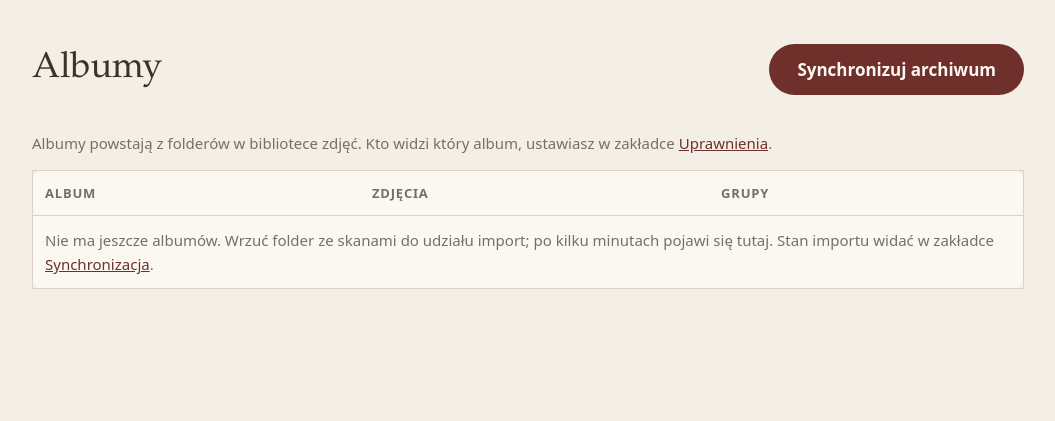
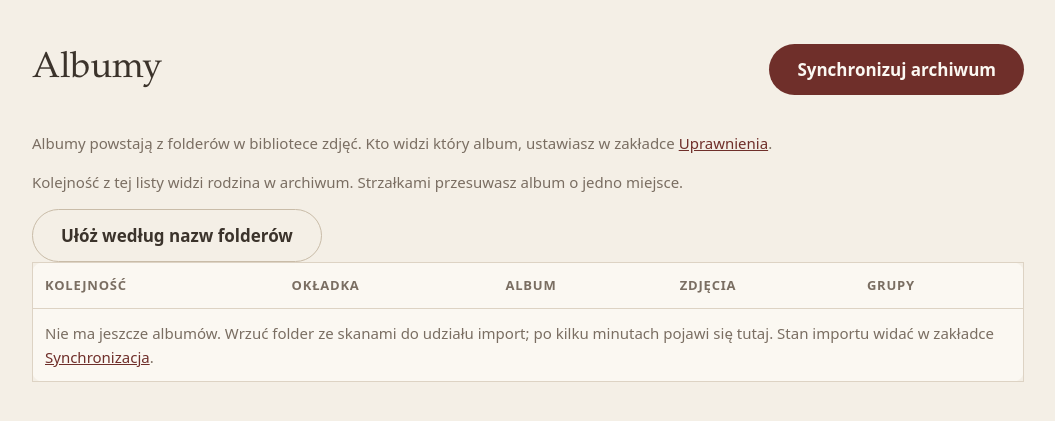
Before and after one commit to Wojtex28/ArchiveHub, a Django app: page /panel/albumy/ in a window 1280 px wide. Shown: the part 150-571 px from the top of the page, without its empty margins (112-1167 px from the left). Run offline with Django 5.2, Linux system fonts and the light colour scheme; the visitor is signed in with stand-in values (Sample User, id 1); data that the repository does not hold is empty.

Commit message:
ETAP 5: zarządzanie albumami (nazwa, opis, okładka, ukrywanie, kolejność) (#7)
Edycja albumu w panelu: nazwa wyświetlana, opis, ukrycie. Okładka wybierana
spośród zdjęć albumu (domyślnie pierwsze). Kolejność albumów strzałkami albo
według nazw folderów; nowe albumy trafiają na koniec. Archiwum pokazuje
kafelki z okładką i opisem w kolejności z panelu.


Claude-Session: https://claude.ai/code/session_0196ffuNipa39dPUwh8EpagU

Co-authored-by: Claude <noreply@anthropic.com>

```diff
--- a/albums/models.py
+++ b/albums/models.py
@@ -34,6 +34,16 @@ class Album(models.Model):
     title = models.CharField("tytuł", max_length=200)
     description = models.TextField("opis", blank=True)
     is_hidden = models.BooleanField("ukryty", default=False)
+    # Kolejność w archiwum; nowy album trafia na koniec.
+    position = models.PositiveIntegerField("kolejność", default=0)
+    cover = models.ForeignKey(
+        "Photo",
+        null=True,
+        blank=True,
+        on_delete=models.SET_NULL,
+        related_name="+",
+        verbose_name="okładka",
+    )
     folder_missing = models.BooleanField("brak folderu", default=False)
     photo_count = models.PositiveIntegerField("liczba zdjęć", default=0)
     # Ustawiane w panelu; worker importu przetwarza wtedy album jeszcze raz ze skanów w udziale.
@@ -45,12 +55,25 @@ class Album(models.Model):
     objects = AlbumQuerySet.as_manager()
 
     class Meta:
-        ordering = ["folder"]
+        ordering = ["position", "folder"]
         verbose_name = "album"
         verbose_name_plural = "albumy"
 
     def __str__(self):
         return self.title
+
+    def save(self, *args, **kwargs):
+        if self._state.adding and not self.position:
+            top = Album.objects.aggregate(top=models.Max("position"))["top"] or 0
+            self.position = top + 1
+        super().save(*args, **kwargs)
+
+    @property
+    def cover_photo(self):
+        """Okładka wybrana w panelu, a bez niej pierwsze zdjęcie albumu."""
+        if self.cover_id and not self.cover.file_missing:
+            return self.cover
+        return self.photos.filter(file_missing=False).first()
 
     @property
     def path(self):
--- a/core/templates/core/archive_home.html
+++ b/core/templates/core/archive_home.html
@@ -10,7 +10,9 @@
 <ul class="album-grid">
   {% for album in albums %}
   <li class="album-card">
+    {% with cover=album.cover_photo %}<div class="album-card__cover">{% if cover %}<img src="{% url 'albums:thumb' cover.pk %}" alt="" loading="lazy">{% endif %}</div>{% endwith %}
     <span class="album-card__title">{{ album.title }}</span>
+    {% if album.description %}<span class="album-card__description">{{ album.description|truncatewords:30 }}</span>{% endif %}
     <span class="album-card__meta">{{ album.photo_count }} zdj.{% if album.is_hidden %} <span class="badge badge--muted">ukryty</span>{% endif %}</span>
   </li>
   {% endfor %}
--- a/panel/templates/panel/album_list.html
+++ b/panel/templates/panel/album_list.html
@@ -6,12 +6,22 @@
 </div>
 <p class="hint">Albumy powstają z folderów w bibliotece zdjęć. Kto widzi który album, ustawiasz w zakładce <a href="{% url 'panel:permissions' %}">Uprawnienia</a>.
 {% if all_groups %}Wszystkie albumy widzą też grupy: {% for g in all_groups %}{{ g.name }}{% if not forloop.last %}, {% endif %}{% endfor %}.{% endif %}</p>
+<p class="hint">Kolejność z tej listy widzi rodzina w archiwum. Strzałkami przesuwasz album o jedno miejsce.</p>
+<form method="post" action="{% url 'panel:album_sort_by_folder' %}" class="inline-form">{% csrf_token %}
+  <button type="submit" class="button button--quiet">Ułóż według nazw folderów</button>
+</form>
 <div class="table-wrap">
-<table class="table">
-  <thead><tr><th>Album</th><th>Zdjęcia</th><th>Grupy</th></tr></thead>
+<table class="table album-table">
+  <thead><tr><th>Kolejność</th><th>Okładka</th><th>Album</th><th>Zdjęcia</th><th>Grupy</th></tr></thead>
   <tbody>
   {% for album in albums %}
-  <tr{% if album.folder_missing %} class="is-muted"{% endif %}>
+  <tr id="album-{{ album.pk }}"{% if album.folder_missing %} class="is-muted"{% endif %}>
+    <td class="order-cell">
+      <span class="order-cell__number">{{ forloop.counter }}</span>
+      <form method="post" action="{% url 'panel:album_move_up' album.pk %}">{% csrf_token %}<button type="submit" class="icon-button" aria-label="Przesuń „{{ album.title }}” w górę"{% if forloop.first %} disabled{% endif %}>↑</button></form>
+      <form method="post" action="{% url 'panel:album_move_down' album.pk %}">{% csrf_token %}<button type="submit" class="icon-button" aria-label="Przesuń „{{ album.title }}” w dół"{% if forloop.last %} disabled{% endif %}>↓</button></form>
+    </td>
+    <td>{% with cover=album.cover_photo %}{% if cover %}<img class="album-table__cover" src="{% url 'albums:thumb' cover.pk %}" alt="" loading="lazy">{% endif %}{% endwith %}</td>
     <td><a href="{% url 'panel:album_detail' album.pk %}">{{ album.title }}</a>
       {% if album.is_hidden %}<span class="badge badge--muted">ukryty</span>{% endif %}
       {% if album.folder_missing %}<span class="badge badge--danger">brak folderu</span>{% endif %}
@@ -20,7 +30,7 @@
     <td>{% for g in album.groups.all %}{{ g.name }}{% if not forloop.last %}, {% endif %}{% empty %}<span class="hint">żadna</span>{% endfor %}</td>
   </tr>
   {% empty %}
-  <tr><td colspan="3" class="hint">Nie ma jeszcze albumów. Wrzuć folder ze skanami do udziału import; po kilku minutach pojawi się tutaj. Stan importu widać w zakładce <a href="{% url 'panel:sync' %}">Synchronizacja</a>.</td></tr>
+  <tr><td colspan="5" class="hint">Nie ma jeszcze albumów. Wrzuć folder ze skanami do udziału import; po kilku minutach pojawi się tutaj. Stan importu widać w zakładce <a href="{% url 'panel:sync' %}">Synchronizacja</a>.</td></tr>
   {% endfor %}
   </tbody>
 </table>
--- a/panel/urls.py
+++ b/panel/urls.py
@@ -18,6 +18,10 @@ urlpatterns = [
     path("albumy/", views.album_list, name="album_list"),
     path("albumy/<int:pk>/", views.album_detail, name="album_detail"),
     path("albumy/<int:pk>/przetworz/", views.album_reprocess, name="album_reprocess"),
+    path("albumy/<int:pk>/okladka/<int:photo_pk>/", views.album_set_cover, name="album_set_cover"),
+    path("albumy/<int:pk>/w-gore/", views.album_move, {"direction": "up"}, name="album_move_up"),
+    path("albumy/<int:pk>/w-dol/", views.album_move, {"direction": "down"}, name="album_move_down"),
+    path("albumy/uloz-wedlug-folderow/", views.album_sort_by_folder, name="album_sort_by_folder"),
     path("uprawnienia/", views.permissions, name="permissions"),
     path("synchronizacja/", views.sync, name="sync"),
     path("tlo-logowania/", views.login_photos, name="login_photos"),
--- a/panel/views.py
+++ b/panel/views.py
@@ -10,10 +10,11 @@ from django.db import transaction
 from django.db.models import Count, Prefetch, Sum
 from django.http import FileResponse, Http404
 from django.shortcuts import get_object_or_404, redirect, render
+from django.urls import reverse
 from django.views.decorators.http import require_http_methods, require_POST, require_safe
 
 from accounts.models import FamilyGroup, InviteCode
-from albums.importer import import_dir
+from albums.importer import import_dir, natural_key
 from albums.models import Album, ImportJob, SyncReport
 from albums.sync import albums_dir, sync_albums
 from core.login_photos import delete_login_photo, save_login_photo
@@ -21,6 +22,7 @@ from core.models import LoginPhoto
 
 from .codes import suggest_code
 from .forms import (
+    AlbumForm,
     FamilyGroupForm,
     InviteCodeForm,
     LoginPhotoUploadForm,
@@ -230,7 +232,7 @@ def group_edit(request, pk):
 
 @master_required
 def album_list(request):
-    albums = Album.objects.prefetch_related("groups")
+    albums = Album.objects.prefetch_related("groups").select_related("cover")
     return render(
         request,
         "panel/album_list.html",
@@ -250,18 +252,71 @@ def _folder_size(path):
 
 
 @master_required
+@require_http_methods(["GET", "HEAD", "POST"])
 def album_detail(request, pk):
     album = get_object_or_404(Album, pk=pk)
+    form = AlbumForm(instance=album)
+    if request.method == "POST":
+        form = AlbumForm(request.POST, instance=album)
+        if form.is_valid():
+            form.save()
+            messages.success(request, "Zapisano album.")
+            return redirect("panel:album_detail", album.pk)
     return render(
         request,
         "panel/album_detail.html",
         {
             "album": album,
+            "form": form,
+            "cover": album.cover_photo,
             "photos": album.photos.all(),
             "imports": album.imports.all()[:10],
             "disk_size": _folder_size(album.path),
         },
     )
+
+
+@master_required
+@require_POST
+def album_set_cover(request, pk, photo_pk):
+    album = get_object_or_404(Album, pk=pk)
+    album.cover = get_object_or_404(album.photos, pk=photo_pk)
+    album.save(update_fields=["cover", "updated_at"])
+    messages.success(request, f"Okładka albumu: zdjęcie {album.cover.name}.")
+    return redirect("panel:album_detail", album.pk)
+
+
+def _renumber(albums):
+    for number, album in enumerate(albums, start=1):
+        if album.position != number:
+            album.position = number
+            album.save(update_fields=["position"])
+
+
+@master_required
+@require_POST
+def album_move(request, pk, direction):
+    """Przesuwa album o jedno miejsce w górę albo w dół listy."""
+    albums = list(Album.objects.all())
+    index = next((i for i, a in enumerate(albums) if a.pk == pk), None)
+    if index is None:
+        raise Http404
+    target = index - 1 if direction == "up" else index + 1
+    if 0 <= target < len(albums):
+        albums[index], albums[target] = albums[target], albums[index]
+    with transaction.atomic():
+        _renumber(albums)
+    return redirect(f"{reverse('panel:album_list')}#album-{pk}")
+
+
+@master_required
+@require_POST
+def album_sort_by_folder(request):
+    albums = sorted(Album.objects.all(), key=lambda a: natural_key(a.folder))
+    with transaction.atomic():
+        _renumber(albums)
+    messages.success(request, "Ułożono albumy według nazw folderów.")
+    return redirect("panel:album_list")
 
 
 @master_required
--- a/static/css/site.css
+++ b/static/css/site.css
@@ -310,7 +310,11 @@ button.button--quiet { border: 1px solid var(--rule-strong); }
 
 .section-title { font: 400 1.375rem/1.3 var(--serif); margin: 2rem 0 1rem; }
 .album-grid { list-style: none; padding: 0; margin: 0 0 1rem; display: grid; grid-template-columns: repeat(auto-fill, minmax(13rem, 1fr)); gap: 1rem; }
-.album-card { display: flex; flex-direction: column; gap: 0.25rem; padding: 1.25rem; border: 1px solid var(--rule); border-radius: 12px; background: var(--card); }
+.album-card { display: flex; flex-direction: column; gap: 0.25rem; padding: 0.75rem 0.75rem 1.25rem; border: 1px solid var(--rule); border-radius: 12px; background: var(--card); }
+.album-card__cover { aspect-ratio: 4 / 3; margin-bottom: 0.5rem; border-radius: 8px; background: #ebe3d6; overflow: hidden; }
+.album-card__cover img { display: block; width: 100%; height: 100%; object-fit: cover; }
+.album-card__title, .album-card__meta, .album-card__description { padding: 0 0.5rem; }
+.album-card__description { font-size: 0.9375rem; }
 .album-card__title { font: 400 1.125rem/1.3 var(--serif); }
 .album-card__meta { color: var(--ink-quiet); font-size: 0.9375rem; }
 
@@ -338,3 +342,18 @@ button.button--quiet { border: 1px solid var(--rule-strong); }
 .photo-tile .photo-tile__reverse { position: absolute; right: 0.875rem; top: 0.875rem; width: 3.5rem; height: 3.5rem; object-fit: cover; border: 2px solid #fff; box-shadow: 0 2px 6px rgb(59 51 43 / 0.25); }
 .photo-tile--missing img { opacity: 0.3; }
 details summary { cursor: pointer; color: var(--ink-quiet); }
+
+.album-table td { vertical-align: middle; }
+.album-table__cover { display: block; width: 4.5rem; height: 3.5rem; object-fit: cover; border-radius: 4px; background: #ebe3d6; }
+.order-cell { white-space: nowrap; }
+.order-cell form { display: inline; }
+.order-cell__number { display: inline-block; min-width: 1.75rem; color: var(--ink-quiet); }
+.icon-button { width: 2.25rem; height: 2.25rem; border: 1px solid var(--rule-strong); border-radius: 50%; background: var(--card); color: var(--ink); font-size: 1rem; cursor: pointer; }
+.icon-button:hover:not(:disabled) { border-color: var(--accent); color: var(--accent); }
+.icon-button:disabled { opacity: 0.3; cursor: default; }
+.cover-button { margin-top: 0.25rem; padding: 0; border: 0; background: none; color: var(--accent); font: inherit; font-size: 0.875rem; text-decoration: underline; cursor: pointer; }
+.photo-tile__cover { margin-top: 0.25rem; }
+.album-cover img { display: block; max-width: 100%; max-height: 16rem; border-radius: 8px; background: #ebe3d6; }
+@media (max-width: 40rem) {
+  .album-table th:nth-child(2), .album-table td:nth-child(2), .order-cell__number { display: none; }
+}
```
Also changed, not shown: panel/forms.py (+14 -0 lines), panel/templates/panel/album_detail.html (+21 -0 lines), tests/test_album_management.py (added, +175 -0 lines), README.md, albums/migrations/0004_kolejnosc_i_okladka.py (added).
